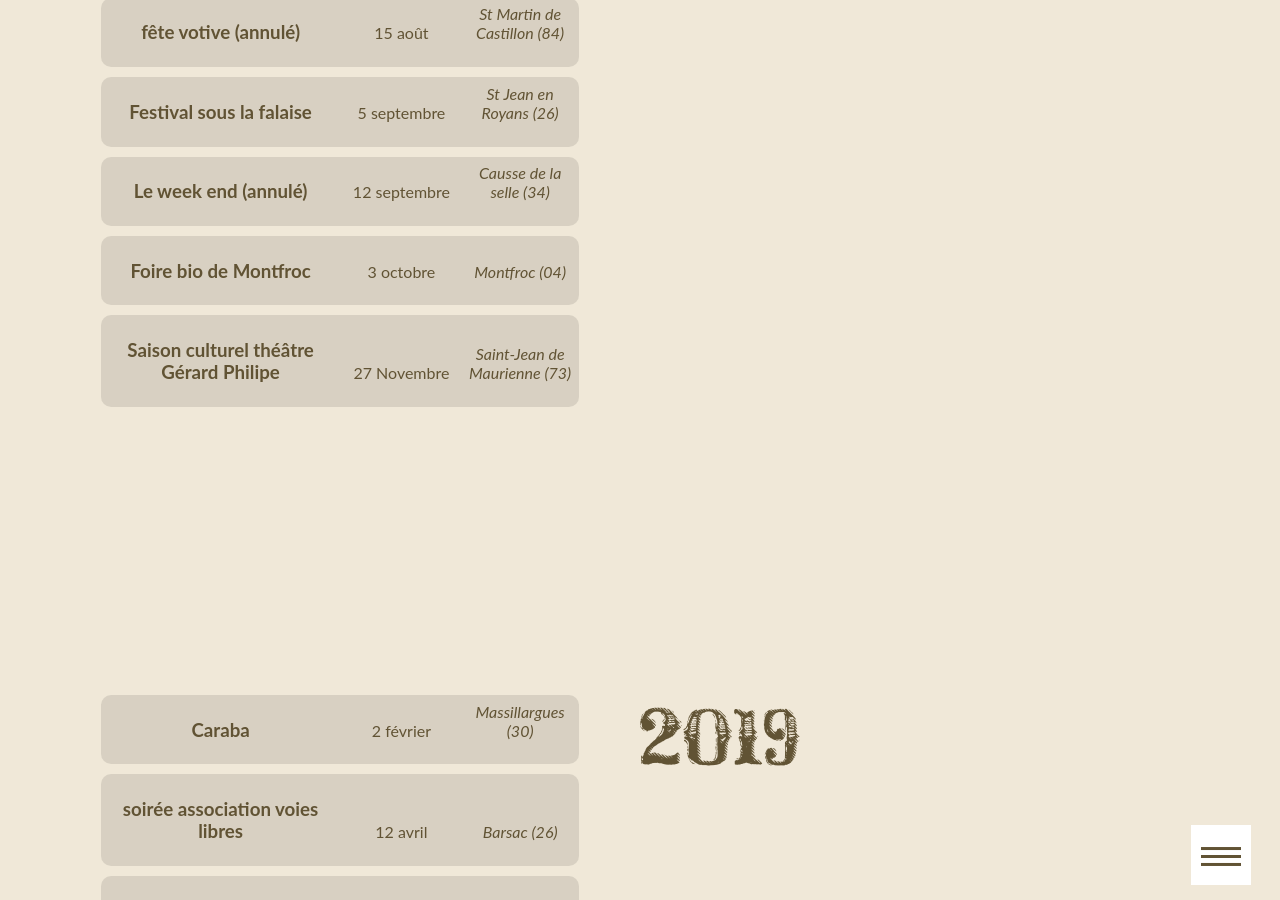
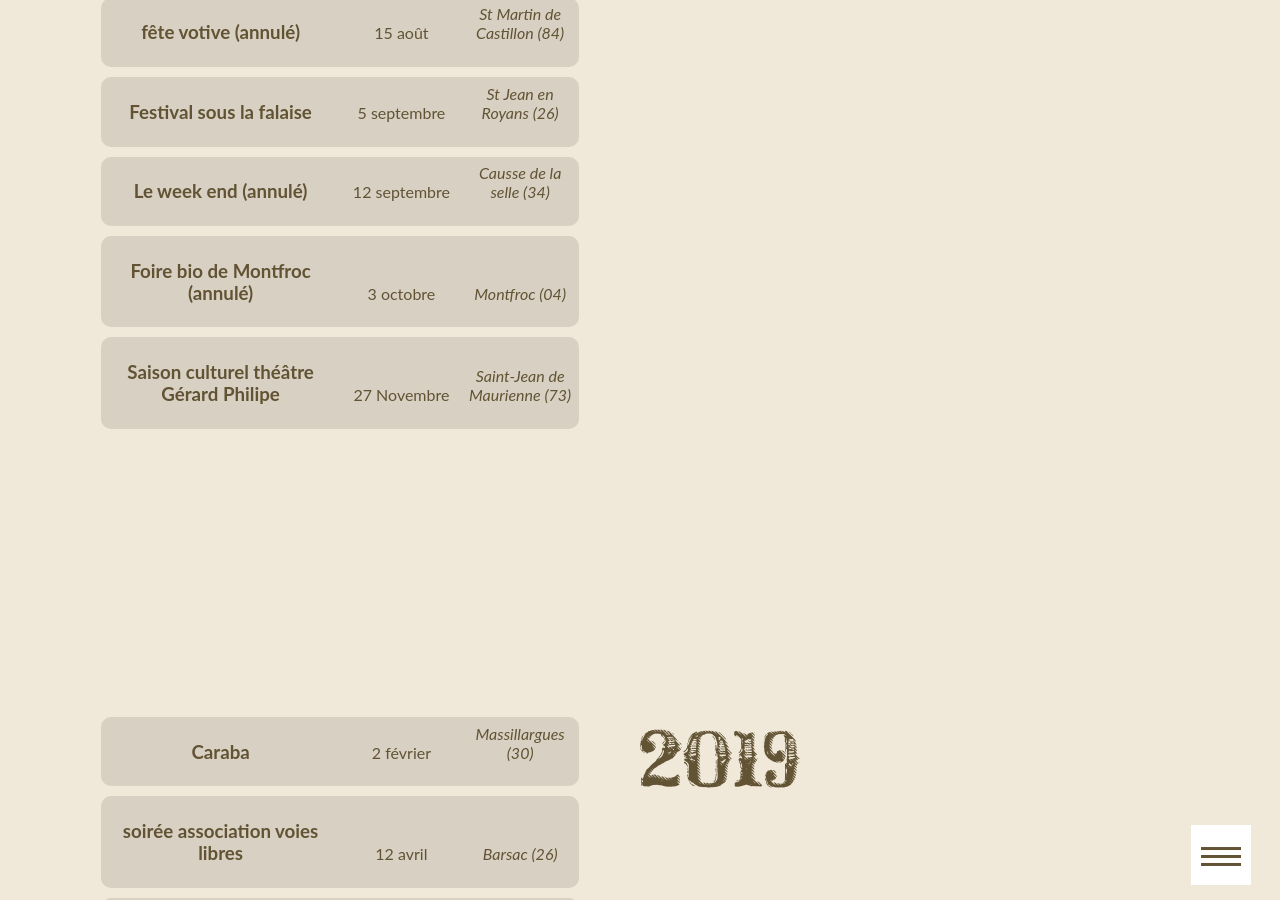
Before and after one commit to ftmftrs/ftmftrs.github.io, a Jekyll site: the page built from concert/index.html, in a window 1280 px wide and 900 px high, scrolled down 1837 px. Built offline with Jekyll 4.4.1, drawn with Linux system fonts in a browser that asks for light colours; Markdown is read by kramdown in place of the engine named in the settings; comment, search, counter and statistics services are not loaded.

Commit message:
Update concerts.yml

```diff
--- a/_data/concerts.yml
+++ b/_data/concerts.yml
@@ -49,7 +49,7 @@
       date: 12 septembre
       address: Causse de la selle (34)
 
-    - title: Foire bio de Montfroc
+    - title: Foire bio de Montfroc (annulé)
       date: 3 octobre
       address: Montfroc (04)
 
```
